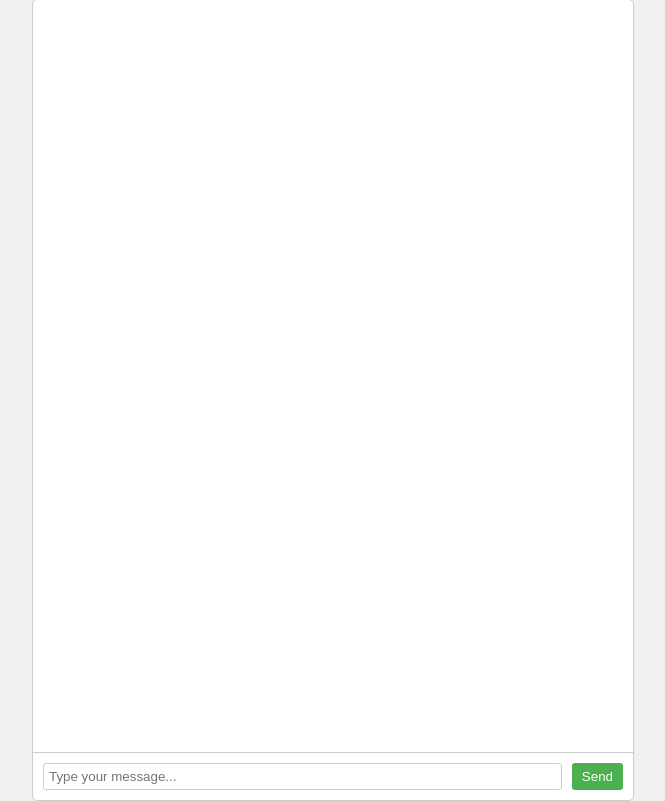
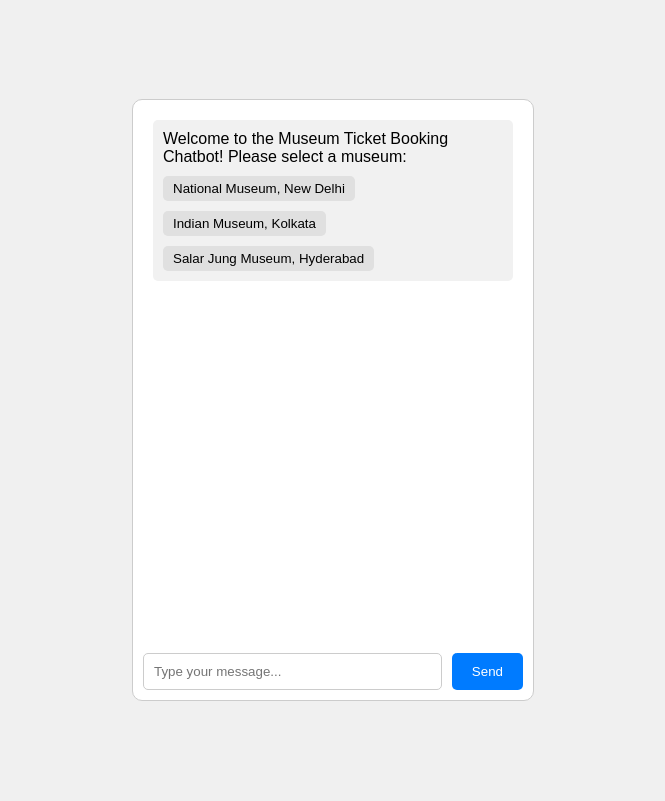
Before and after one commit to dev-kumaralingam/museum_ticket_booking_chatbot, a Flask app: page / in a window 1280 px wide. Shown: the whole page, without its empty margins (307-972 px from the left). After the commit the page ends 701 px from the top, so only its background shows below. Run offline with Flask 2, Linux system fonts and the light colour scheme; data that the repository does not hold is empty.

Commit message:
Museum Ticket Booking Chatbot

```diff
--- a/app.py
+++ b/app.py
@@ -13,10 +13,14 @@ def index():
 
 @app.route('/chat', methods=['POST'])
 def chat():
-    user_message = request.json['message']
-    user_state = request.json.get('state', 'welcome')
-    response, new_state = chatbot.process_message(user_message, user_state)
-    return jsonify({'response': response, 'state': new_state})
+    try:
+        user_message = request.json['message']
+        user_state = request.json.get('state', 'welcome')
+        response, new_state = chatbot.process_message(user_message, user_state)
+        return jsonify({'response': response, 'state': new_state})
+    except Exception as e:
+        app.logger.error(f"An error occurred: {str(e)}")
+        return jsonify({'response': "I'm sorry, but I encountered an error. Please try again.", 'state': 'error'}), 500
 
 if __name__ == '__main__':
     app.run(debug=True)
--- a/config.py
+++ b/config.py
@@ -1,6 +1,6 @@
 import os
 
 DB_HOST = os.getenv('DB_HOST', 'localhost')
-DB_USER = os.getenv('DB_USER', 'root')
-DB_PASSWORD = os.getenv('DB_PASSWORD', 'Pass')
+DB_USER = os.getenv('DB_USER', 'Your_Username')
+DB_PASSWORD = os.getenv('DB_PASSWORD', 'Your_Password')
 DB_NAME = os.getenv('DB_NAME', 'museum_chatbot')
--- a/static/css/styles.css
+++ b/static/css/styles.css
@@ -1,23 +1,20 @@
 body {
     font-family: Arial, sans-serif;
-    margin: 0;
-    padding: 0;
     display: flex;
     justify-content: center;
     align-items: center;
     height: 100vh;
+    margin: 0;
     background-color: #f0f0f0;
 }
 
-#chat-container {
-    width: 100%;
-    max-width: 600px;
-    height: 100vh;
+#chatbot-container {
+    width: 400px;
+    height: 600px;
+    border: 1px solid #ccc;
+    border-radius: 10px;
     display: flex;
     flex-direction: column;
-    border: 1px solid #ccc;
-    border-radius: 5px;
-    overflow: hidden;
     background-color: white;
 }
 
@@ -27,26 +24,25 @@ body {
     padding: 20px;
 }
 
-#user-input {
+#user-input-container {
     display: flex;
     padding: 10px;
-    border-top: 1px solid #ccc;
 }
 
-#user-message {
+#user-input {
     flex-grow: 1;
-    padding: 5px;
+    padding: 10px;
     border: 1px solid #ccc;
-    border-radius: 3px;
+    border-radius: 5px;
 }
 
 #send-button {
-    padding: 5px 10px;
-    margin-left: 10px;
-    background-color: #4CAF50;
+    padding: 10px 20px;
+    background-color: #007bff;
     color: white;
     border: none;
-    border-radius: 3px;
+    border-radius: 5px;
+    margin-left: 10px;
     cursor: pointer;
 }
 
@@ -57,46 +53,31 @@ body {
 }
 
 .user-message {
-    background-color: #e6f2ff;
-    text-align: right;
+    background-color: #007bff;
+    color: white;
+    align-self: flex-end;
 }
 
 .bot-message {
-    background-color: #f0f0f0;
+    background-color: #f1f1f1;
 }
 
-#museum-selection, #timeslot-selection, #date-selection, #ticket-selection, #email-input, #payment-qr {
-    position: fixed;
-    top: 50%;
-    left: 50%;
-    transform: translate(-50%, -50%);
-    background-color: white;
-    padding: 20px;
-    border-radius: 5px;
-    box-shadow: 0 0 10px rgba(0, 0, 0, 0.1);
-}
-
-#museum-buttons, #timeslot-buttons {
+.options-container {
     display: flex;
     flex-wrap: wrap;
     gap: 10px;
+    margin-top: 10px;
 }
 
-#museum-buttons button, #timeslot-buttons button {
-    padding: 10px;
-    background-color: #4CAF50;
-    color: white;
+.option-button {
+    padding: 5px 10px;
+    background-color: #e0e0e0;
     border: none;
-    border-radius: 3px;
+    border-radius: 5px;
     cursor: pointer;
 }
 
-#ticket-options {
-    list-style-type: none;
-    padding: 0;
-}
-
-#ticket-options li {
+.ticket-category {
     display: flex;
     justify-content: space-between;
     align-items: center;
--- a/static/js/chatbot.js
+++ b/static/js/chatbot.js
@@ -1,266 +1,311 @@
-document.addEventListener('DOMContentLoaded', () => {
+let chatState = 'welcome';
+let bookingData = {};
+
 const chatMessages = document.getElementById('chat-messages');
-    const userInput = document.getElementById('user-message');
+const userInput = document.getElementById('user-input');
 const sendButton = document.getElementById('send-button');
-    const museumSelection = document.getElementById('museum-selection');
-    const museumButtons = document.getElementById('museum-buttons');
-    const timeslotSelection = document.getElementById('timeslot-selection');
-    const timeslotButtons = document.getElementById('timeslot-buttons');
-    const dateSelection = document.getElementById('date-selection');
-    const datePicker = document.getElementById('date-picker');
-    const ticketSelection = document.getElementById('ticket-selection');
-    const ticketOptions = document.getElementById('ticket-options');
-    const totalTickets = document.getElementById('total-tickets');
-    const totalCost = document.getElementById('total-cost');
-    const confirmTickets = document.getElementById('confirm-tickets');
-    const emailInput = document.getElementById('email-input');
-    const userEmail = document.getElementById('user-email');
-    const submitEmail = document.getElementById('submit-email');
-    const paymentQR = document.getElementById('payment-qr');
-    const qrCode = document.getElementById('qr-code');
-    const confirmPayment = document.getElementById('confirm-payment');
 
-    let currentState = 'welcome';
-    let selectedMuseum = '';
-    let selectedTimeSlot = '';
-    let selectedDate = '';
-    let tickets = { child: 0, student: 0, adult: 0 };
-    const ticketPrices = { child: 50, student: 100, adult: 200 };
-    const museums = ["National Museum, New Delhi", "Indian Museum, Kolkata", "Salar Jung Museum, Hyderabad"];
-    const timeSlots = ["10:00 AM - 12:00 PM", "12:00 PM - 2:00 PM", "2:00 PM - 4:00 PM", "4:00 PM - 6:00 PM"];
-
-    sendMessage('start');
-
-    sendButton.addEventListener('click', () => {
-        const message = userInput.value.trim();
-        if (message) {
-            addMessage(message, 'user');
-            sendMessage(message);
-            userInput.value = '';
+sendButton.addEventListener('click', sendMessage);
+userInput.addEventListener('keypress', function(e) {
+    if (e.key === 'Enter') {
+        sendMessage();
     }
 });
 
-    userInput.addEventListener('keypress', (e) => {
-        if (e.key === 'Enter') {
-            sendButton.click();
+function sendMessage() {
+    const message = userInput.value.trim();
+    if (message) {
+        addMessageToChatWindow('user', message);
+        processUserInput(message);
+        userInput.value = '';
     }
-    });
-
-    function sendMessage(message) {
-        fetch('/chat', {
-            method: 'POST',
-            headers: {
-                'Content-Type': 'application/json',
-            },
-            body: JSON.stringify({ message, state: currentState }),
-        })
-        .then(response => response.json())
-        .then(data => {
-            addMessage(data.response, 'bot');
-            currentState = data.state;
-            handleState(data.state, data.response);
-        });
 }
 
-    function addMessage(message, sender) {
+function addMessageToChatWindow(sender, message, options = null) {
     const messageElement = document.createElement('div');
     messageElement.classList.add('message', `${sender}-message`);
     messageElement.textContent = message;
+
+    if (options) {
+        const optionsContainer = document.createElement('div');
+        optionsContainer.classList.add('options-container');
+        options.forEach(option => {
+            const button = document.createElement('button');
+            button.classList.add('option-button');
+            button.textContent = option;
+            button.addEventListener('click', () => processUserInput(option));
+            optionsContainer.appendChild(button);
+        });
+        messageElement.appendChild(optionsContainer);
+    }
+
     chatMessages.appendChild(messageElement);
     chatMessages.scrollTop = chatMessages.scrollHeight;
 }
 
-    function handleState(state, response) {
-        switch (state) {
-            case 'choose_museum':
-                showMuseumSelection();
+function processUserInput(message) {
+    if (message.toLowerCase() === 'go to ticket booking' || message.toLowerCase() === 'ticket registration') {
+        chatState = 'welcome';
+        bookingData = {};
+    }
+
+    switch (chatState) {
+        case 'welcome':
+            welcomeMessage();
             break;
-            case 'choose_time_slot':
-                showTimeslotSelection();
+        case 'museum_selection':
+            selectMuseum(message);
             break;
-            case 'choose_date':
-                showDateSelection();
+        case 'time_slot_selection':
+            selectTimeSlot(message);
             break;
-            case 'choose_tickets':
-                showTicketSelection();
+        case 'date_selection':
+            selectDate(message);
             break;
-            case 'get_email':
-                showEmailInput();
+        case 'ticket_selection':
+            selectTickets(message);
             break;
-            case 'process_payment':
-                showPaymentQR();
+        case 'email_input':
+            processEmail(message);
             break;
-            case 'booking_confirmed':
-                hideAllSelections();
-                resetBooking();
+        case 'payment':
+            processPayment(message);
             break;
     }
 }
 
-    function showMuseumSelection() {
-        hideAllSelections();
-        museumSelection.style.display = 'block';
-        museumButtons.innerHTML = '';
-        museums.forEach(museum => {
-            const button = document.createElement('button');
-            button.textContent = museum;
-            button.addEventListener('click', () => {
-                selectedMuseum = museum;
-                sendMessage(`Selected museum: ${museum}`);
-            });
-            museumButtons.appendChild(button);
-        });
+function welcomeMessage() {
+    const museums = ['National Museum, New Delhi', 'Indian Museum, Kolkata', 'Salar Jung Museum, Hyderabad'];
+    addMessageToChatWindow('bot', "Welcome to the Museum Ticket Booking Chatbot! Please select a museum:", museums);
+    chatState = 'museum_selection';
 }
 
-    function showTimeslotSelection() {
-        hideAllSelections();
-        timeslotSelection.style.display = 'block';
-        timeslotButtons.innerHTML = '';
-        timeSlots.forEach(slot => {
-            const button = document.createElement('button');
-            button.textContent = slot;
-            button.addEventListener('click', () => {
-                selectedTimeSlot = slot;
-                sendMessage(`Selected time slot: ${slot}`);
-            });
-            timeslotButtons.appendChild(button);
-        });
+function selectMuseum(museum) {
+    const museums = ['National Museum, New Delhi', 'Indian Museum, Kolkata', 'Salar Jung Museum, Hyderabad'];
+    if (museums.includes(museum)) {
+        bookingData.museum = museum;
+        const timeSlots = ['10:00 AM - 12:00 PM', '12:00 PM - 2:00 PM', '2:00 PM - 4:00 PM', '4:00 PM - 6:00 PM'];
+        addMessageToChatWindow('bot', `You've selected ${museum}. Please choose a time slot:`, timeSlots);
+        chatState = 'time_slot_selection';
+    } else {
+        addMessageToChatWindow('bot', "Invalid museum selection. Please try again.", museums);
+    }
 }
 
-    function showDateSelection() {
-        hideAllSelections();
-        dateSelection.style.display = 'block';
-        flatpickr(datePicker, {
+function selectTimeSlot(timeSlot) {
+    const timeSlots = ['10:00 AM - 12:00 PM', '12:00 PM - 2:00 PM', '2:00 PM - 4:00 PM', '4:00 PM - 6:00 PM'];
+    if (timeSlots.includes(timeSlot)) {
+        bookingData.timeSlot = timeSlot;
+        addMessageToChatWindow('bot', "Please select a date:");
+        initDatePicker();
+        chatState = 'date_selection';
+    } else {
+        addMessageToChatWindow('bot', "Invalid time slot. Please try again.", timeSlots);
+    }
+}
+
+function initDatePicker() {
+    const datePickerInput = document.createElement('input');
+    datePickerInput.type = 'text';
+    datePickerInput.id = 'date-picker';
+    chatMessages.appendChild(datePickerInput);
+
+    flatpickr("#date-picker", {
         minDate: "today",
-            maxDate: new Date().fp_incr(30), // Allow booking up to 30 days in advance
         dateFormat: "Y-m-d",
         onChange: function(selectedDates, dateStr) {
-                selectedDate = dateStr;
-                sendMessage(`Selected date: ${selectedDate}`);
+            selectDate(dateStr);
         }
     });
 }
 
+function selectDate(date) {
+    if (isValidDate(date)) {
+        bookingData.date = date;
+        showTicketSelection();
+    } else {
+        addMessageToChatWindow('bot', "Invalid date format. Please use YYYY-MM-DD.");
+    }
+}
+
+function isValidDate(dateString) {
+    const regex = /^\d{4}-\d{2}-\d{2}$/;
+    if (!regex.test(dateString)) return false;
+    const date = new Date(dateString);
+    return date instanceof Date && !isNaN(date) && date >= new Date();
+}
+
 function showTicketSelection() {
-        hideAllSelections();
-        ticketSelection.style.display = 'block';
-        ticketOptions.innerHTML = '';
-        for (const [category, price] of Object.entries(ticketPrices)) {
-            const li = document.createElement('li');
-            li.innerHTML = `
-                <span>${category.charAt(0).toUpperCase() + category.slice(1)}: ₹${price}</span>
+    const ticketCategories = [
+        { name: 'Child', price: 50 },
+        { name: 'Student', price: 100 },
+        { name: 'Adult', price: 200 }
+    ];
+
+    let message = "Please select the number of tickets for each category:";
+    ticketCategories.forEach(category => {
+        message += `\n${category.name}: ₹${category.price}`;
+    });
+
+    addMessageToChatWindow('bot', message);
+
+    const ticketSelectionContainer = document.createElement('div');
+    ticketSelectionContainer.id = 'ticket-selection';
+
+    ticketCategories.forEach(category => {
+        const categoryDiv = document.createElement('div');
+        categoryDiv.classList.add('ticket-category');
+        categoryDiv.innerHTML = `
+            <span>${category.name}</span>
             <div class="ticket-controls">
-                    <button class="decrease">-</button>
-                    <input type="number" min="0" value="${tickets[category]}" data-category="${category}">
-                    <button class="increase">+</button>
+                <button class="decrement-btn" data-category="${category.name}">-</button>
+                <input type="number" class="ticket-input" data-category="${category.name}" value="0" min="0">
+                <button class="increment-btn" data-category="${category.name}">+</button>
             </div>
         `;
-            ticketOptions.appendChild(li);
+        ticketSelectionContainer.appendChild(categoryDiv);
+    });
+
+    const totalCostDiv = document.createElement('div');
+    totalCostDiv.id = 'total-cost';
+    totalCostDiv.textContent = 'Total Cost: ₹0';
+    ticketSelectionContainer.appendChild(totalCostDiv);
+
+    const confirmButton = document.createElement('button');
+    confirmButton.textContent = 'Confirm Selection';
+    confirmButton.addEventListener('click', confirmTicketSelection);
+    ticketSelectionContainer.appendChild(confirmButton);
+
+    chatMessages.appendChild(ticketSelectionContainer);
+
+    // Add event listeners for ticket selection
+    document.querySelectorAll('.increment-btn, .decrement-btn').forEach(button => {
+        button.addEventListener('click', updateTicketCount);
+    });
+
+    document.querySelectorAll('.ticket-input').forEach(input => {
+        input.addEventListener('input', updateTotalCost);
+    });
+
+    chatState = 'ticket_selection';
 }
+
+function updateTicketCount(event) {
+    const category = event.target.dataset.category;
+    const input = document.querySelector(`.ticket-input[data-category="${category}"]`);
+    let count = parseInt(input.value);
+
+    if (event.target.classList.contains('increment-btn')) {
+        count++;
+    } else if (event.target.classList.contains('decrement-btn')) {
+        count = Math.max(0, count - 1);
+    }
+
+    input.value = count;
     updateTotalCost();
 }
 
-    function showEmailInput() {
-        hideAllSelections();
-        emailInput.style.display = 'block';
+function updateTotalCost() {
+    const ticketPrices = { Child: 50, Student: 100, Adult: 200 };
+    let totalCost = 0;
+
+    document.querySelectorAll('.ticket-input').forEach(input => {
+        const category = input.dataset.category;
+        const count = parseInt(input.value) || 0;
+        totalCost += count * ticketPrices[category];
+    });
+
+    document.getElementById('total-cost').textContent = `Total Cost: ₹${totalCost}`;
 }
 
-    function showPaymentQR() {
-        hideAllSelections();
-        paymentQR.style.display = 'block';
-        // In a real application, you would generate a unique QR code for each transaction
-        qrCode.src = 'https://api.qrserver.com/v1/create-qr-code/?size=200x200&data=DummyPaymentData';
+function confirmTicketSelection() {
+    const ticketCounts = {};
+    let totalTickets = 0;
+
+    document.querySelectorAll('.ticket-input').forEach(input => {
+        const category = input.dataset.category;
+        const count = parseInt(input.value) || 0;
+        ticketCounts[category] = count;
+        totalTickets += count;
+    });
+
+    if (totalTickets === 0) {
+        addMessageToChatWindow('bot', "Please select at least one ticket.");
+        return;
     }
 
-    function hideAllSelections() {
-        museumSelection.style.display = 'none';
-        timeslotSelection.style.display = 'none';
-        dateSelection.style.display = 'none';
-        ticketSelection.style.display = 'none';
-        emailInput.style.display = 'none';
-        paymentQR.style.display = 'none';
+    bookingData.tickets = ticketCounts;
+    bookingData.totalCost = parseInt(document.getElementById('total-cost').textContent.split('₹')[1]);
+
+    addMessageToChatWindow('bot', "Please enter your email address:");
+    chatState = 'email_input';
 }
 
-    ticketOptions.addEventListener('click', (e) => {
-        if (e.target.classList.contains('decrease') || e.target.classList.contains('increase')) {
-            const input = e.target.parentElement.querySelector('input');
-            const category = input.dataset.category;
-            if (e.target.classList.contains('decrease') && tickets[category] > 0) {
-                tickets[category]--;
-            } else if (e.target.classList.contains('increase')) {
-                tickets[category]++;
-            }
-            input.value = tickets[category];
-            updateTotalCost();
-        }
-    });
-
-    ticketOptions.addEventListener('input', (e) => {
-        if (e.target.tagName === 'INPUT') {
-            const category = e.target.dataset.category;
-            const value = parseInt(e.target.value) || 0;
-            if (value >= 0) {
-                tickets[category] = value;
-                updateTotalCost();
+function processEmail(email) {
+    if (isValidEmail(email)) {
+        bookingData.email = email;
+        showQRCode();
     } else {
-                e.target.value = tickets[category];
+        addMessageToChatWindow('bot', "Invalid email address. Please try again.");
     }
 }
-    });
 
-    function updateTotalCost() {
-        const total = Object.entries(tickets).reduce((sum, [category, quantity]) => {
-            return sum + (quantity * ticketPrices[category]);
-        }, 0);
-        const totalTicketCount = Object.values(tickets).reduce((sum, quantity) => sum + quantity, 0);
-        totalTickets.textContent = totalTicketCount;
-        totalCost.textContent = `₹${total}`;
+function isValidEmail(email) {
+    const regex = /^[^\s@]+@[^\s@]+\.[^\s@]+$/;
+    return regex.test(email);
 }
 
-    confirmTickets.addEventListener('click', () => {
-        const ticketSummary = Object.entries(tickets)
-            .map(([category, quantity]) => `${category}: ${quantity}`)
-            .join(', ');
-        sendMessage(`Confirm tickets: ${ticketSummary}`);
-    });
+function showQRCode() {
+    addMessageToChatWindow('bot', "Please scan the QR code to complete the payment:");
+    const qrCode = document.createElement('img');
+    qrCode.src = "https://api.qrserver.com/v1/create-qr-code/?size=150x150&data=FakePaymentQRCode";
+    qrCode.alt = "Payment QR Code";
+    qrCode.id = "qr-code";
+    chatMessages.appendChild(qrCode);
 
-    submitEmail.addEventListener('click', () => {
-        const email = userEmail.value.trim();
-        if (validateEmail(email)) {
-            sendMessage(`Email: ${email}`);
-        } else {
-            addMessage("Please enter a valid email address (e.g., example@gmail.com)", 'bot');
-        }
-    });
-
-    confirmPayment.addEventListener('click', () => {
-        sendMessage("Payment confirmed");
-    });
-
-    function validateEmail(email) {
-        const re = /^[a-zA-Z0-9._%+-]+@gmail\.com$/;
-        return re.test(String(email).toLowerCase());
+    addMessageToChatWindow('bot', "After completing the payment, please type 'done'.");
+    chatState = 'payment';
 }
 
-    function resetBooking() {
-        currentState = 'welcome';
-        selectedMuseum = '';
-        selectedTimeSlot = '';
-        selectedDate = '';
-        tickets = { child: 0, student: 0, adult: 0 };
+function processPayment(message) {
+    if (message.toLowerCase() === 'done') {
+        const ticketId = generateTicketId();
+        bookingData.ticketId = ticketId;
+
+        let confirmationMessage = `Booking successful! Your ticket ID is ${ticketId}. Details have been sent to your email.\n\n`;
+        confirmationMessage += `Museum: ${bookingData.museum}\n`;
+        confirmationMessage += `Date: ${bookingData.date}\n`;
+        confirmationMessage += `Time: ${bookingData.timeSlot}\n`;
+        confirmationMessage += `Tickets:\n`;
+        for (const [category, count] of Object.entries(bookingData.tickets)) {
+            if (count > 0) {
+                confirmationMessage += `  ${category}: ${count}\n`;
+            }
+        }
+        confirmationMessage += `Total Cost: ₹${bookingData.totalCost}`;
+
+        addMessageToChatWindow('bot', confirmationMessage);
+
+        // Here you would typically send the booking data to the server
+        // For this example, we'll just log it to the console
+        console.log('Booking data:', bookingData);
+
+        // Reset the chat state and booking data
+        chatState = 'welcome';
+        bookingData = {};
+
+        // Offer to start a new booking
+        setTimeout(() => {
+            addMessageToChatWindow('bot', "Would you like to make another booking?", ['Yes', 'No']);
+        }, 2000);
+    } else {
+        addMessageToChatWindow('bot', "Please complete the payment and type 'done' when finished.");
+    }
 }
 
-    // Handle navigation to previous steps
-    userInput.addEventListener('input', (e) => {
-        const message = e.target.value.toLowerCase();
-        if (message.includes('go to ticket booking') || message.includes('ticket registration')) {
-            sendMessage('go to ticket_booking');
-        } else if (message.includes('go to time slot')) {
-            sendMessage('go to time_slot');
-        } else if (message.includes('go to date selection')) {
-            sendMessage('go to date_selection');
-        } else if (message.includes('go to ticket selection')) {
-            sendMessage('go to ticket_selection');
+function generateTicketId() {
+    return 'TKT' + Math.random().toString(36).substr(2, 9).toUpperCase();
 }
-    });
-});
+
+// Initialize the chatbot
+welcomeMessage();
--- a/templates/index.html
+++ b/templates/index.html
@@ -4,47 +4,19 @@
     <meta charset="UTF-8">
     <meta name="viewport" content="width=device-width, initial-scale=1.0">
     <title>Museum Ticket Booking Chatbot</title>
-    <link rel="stylesheet" href="{{ url_for('static', filename='css/styles.css') }}">
     <link rel="stylesheet" href="https://cdnjs.cloudflare.com/ajax/libs/flatpickr/4.6.13/flatpickr.min.css">
+    <link rel="stylesheet" href="/static/css/styles.css">
 </head>
 <body>
-    <div id="chat-container">
+    <div id="chatbot-container">
         <div id="chat-messages"></div>
-        <div id="user-input">
-            <input type="text" id="user-message" placeholder="Type your message...">
+        <div id="user-input-container">
+            <input type="text" id="user-input" placeholder="Type your message...">
             <button id="send-button">Send</button>
         </div>
     </div>
-    <div id="museum-selection" style="display: none;">
-        <h3>Select a Museum:</h3>
-        <div id="museum-buttons"></div>
-    </div>
-    <div id="timeslot-selection" style="display: none;">
-        <h3>Select a Time Slot:</h3>
-        <div id="timeslot-buttons"></div>
-    </div>
-    <div id="date-selection" style="display: none;">
-        <h3>Select a Date:</h3>
-        <input type="text" id="date-picker" placeholder="Select a date">
-    </div>
-    <div id="ticket-selection" style="display: none;">
-        <h3>Select Tickets:</h3>
-        <ul id="ticket-options"></ul>
-        <p>Total Tickets: <span id="total-tickets">0</span></p>
-        <p>Total Cost: <span id="total-cost">₹0</span></p>
-        <button id="confirm-tickets">Confirm Tickets</button>
-    </div>
-    <div id="email-input" style="display: none;">
-        <h3>Enter your email:</h3>
-        <input type="email" id="user-email" placeholder="your.email@gmail.com">
-        <button id="submit-email">Submit</button>
-    </div>
-    <div id="payment-qr" style="display: none;">
-        <h3>Scan QR Code to Pay:</h3>
-        <img id="qr-code" src="" alt="QR Code for payment">
-        <button id="confirm-payment">Confirm Payment</button>
-    </div>
+
     <script src="https://cdnjs.cloudflare.com/ajax/libs/flatpickr/4.6.13/flatpickr.min.js"></script>
-    <script src="{{ url_for('static', filename='js/chatbot.js') }}"></script>
+    <script src="/static/js/chatbot.js"></script>
 </body>
 </html>
```
Also changed, not shown: other parts of static/css/styles.css (+15 -24 lines). Lines whose indentation alone changed are shown as unchanged.
